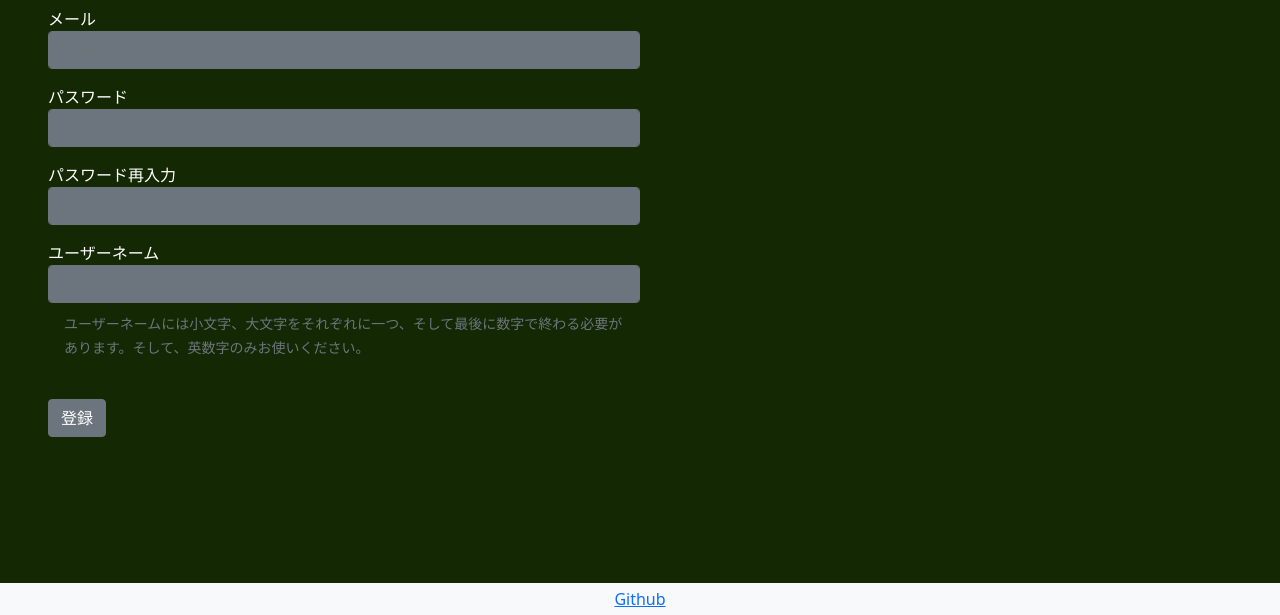
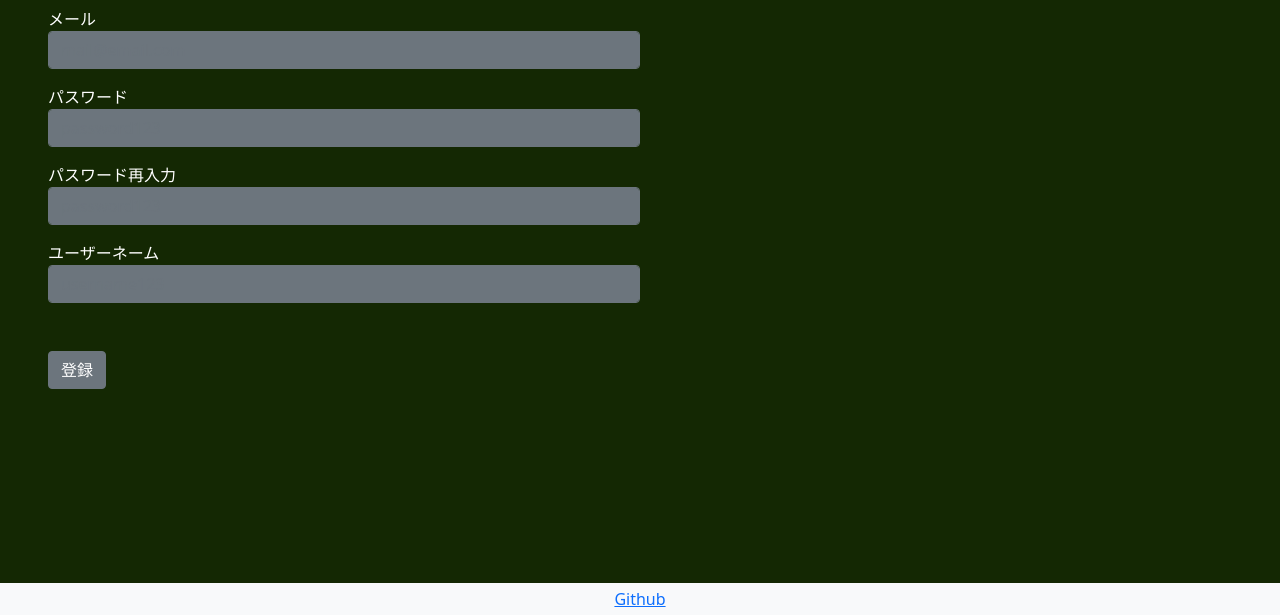
Before and after one commit to tronicboy1/pymahjong, a Flask app: page /authentication/signup in a window 1280 px wide. Shown: the part 185-800 px from the top of the page. Run offline with Flask 2, Linux system fonts and the light colour scheme; some libraries are stand-ins or nearby versions.

Commit message:
Signupページの文書修正

```diff
--- a/pyjong/authentication/templates/authentication/signup.html
+++ b/pyjong/authentication/templates/authentication/signup.html
@@ -29,7 +29,6 @@
       {{form.username(class="form-control",placeholder="username123")}}
       <div class="px-3 py-2">
         <small id="passwordHelpBlock" class="form-text text-muted">
-          ユーザーネームには小文字、大文字をそれぞれに一つ、そして最後に数字で終わる必要があります。そして、英数字のみお使いください。
         </small>
       </div>
 
```
